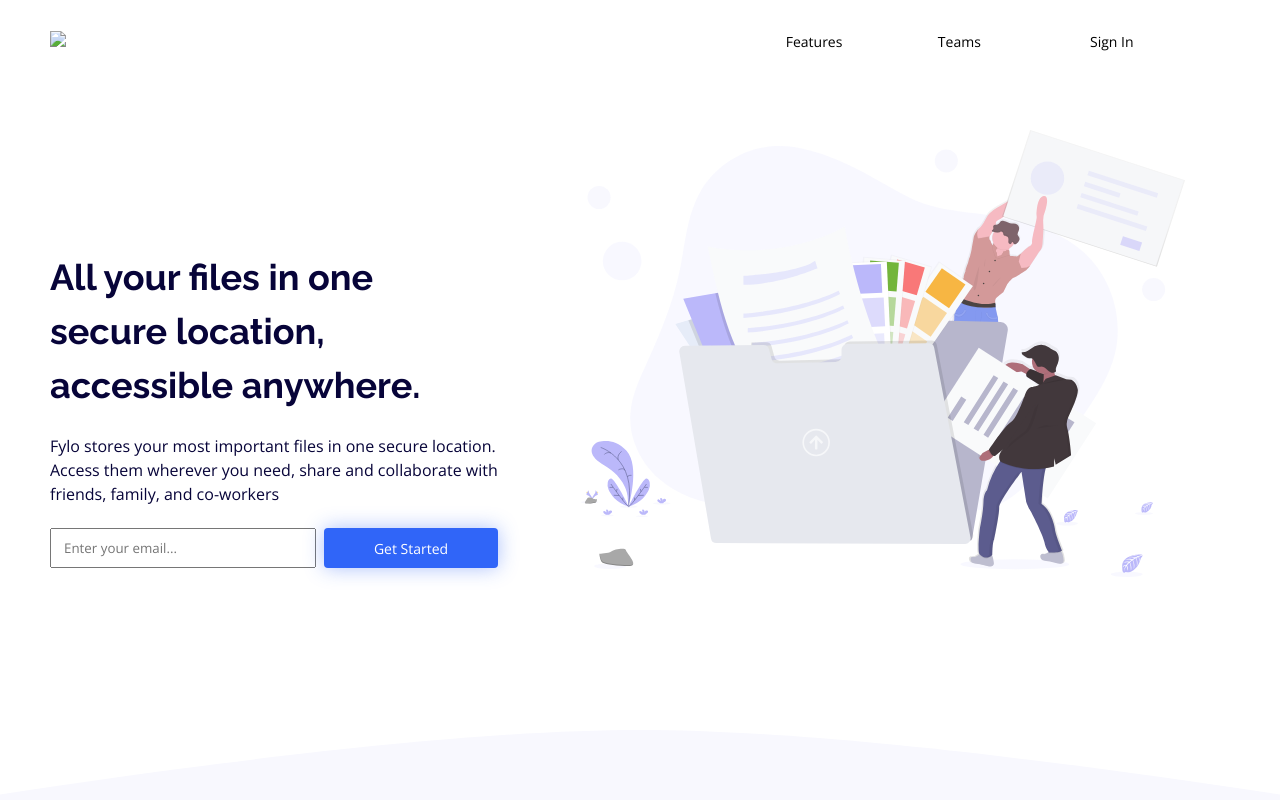
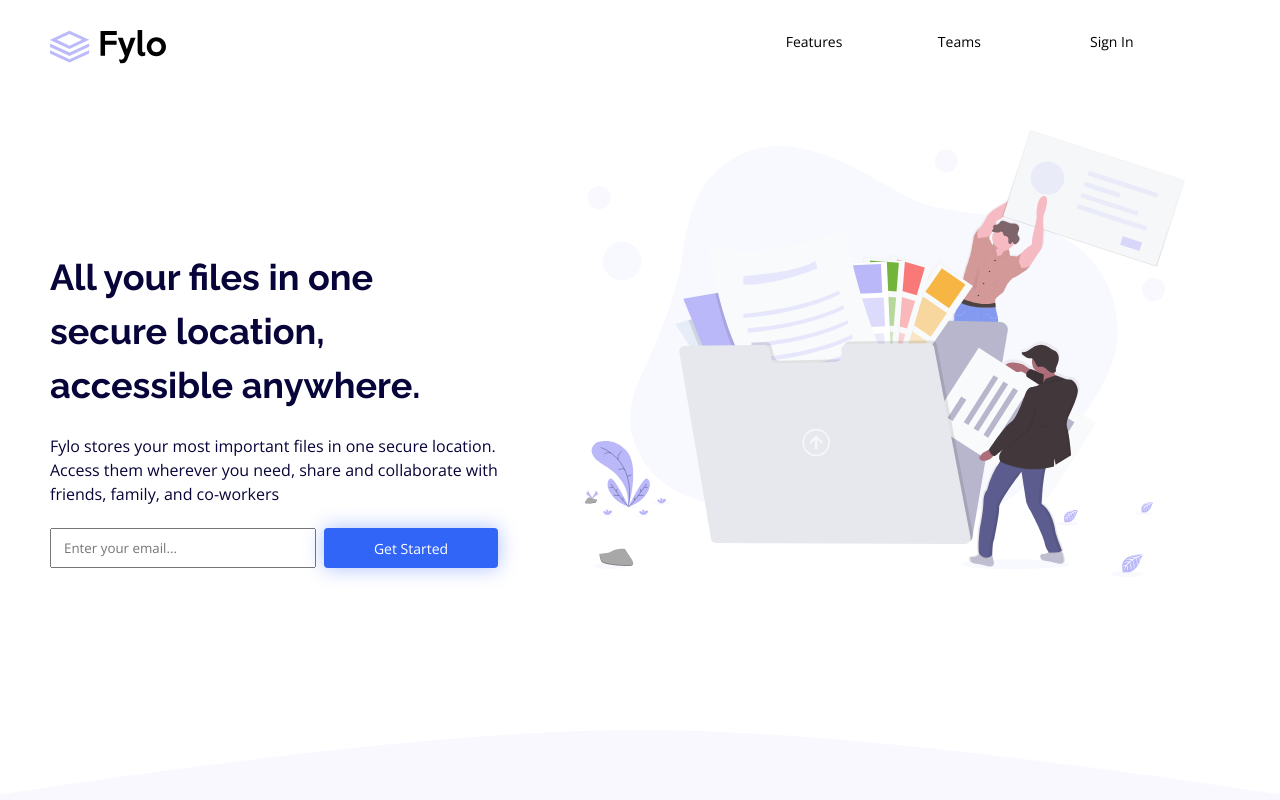
Before and after one commit to Kachi909/FYLO-Landing-page, a plain HTML site: page index.html in a window 1280 px wide. Shown: the top 800 px of the page. Drawn offline with nearby package versions, Linux system fonts and the light colour scheme; the site is published under a folder, as on GitHub Pages, so addresses that start at the root find nothing.

Commit message:
fix image path for logo.svg

```diff
--- a/index.html
+++ b/index.html
@@ -15,7 +15,7 @@
         <section class="header">
             <div>
                 <nav>
-                    <div class="logo"><img src="/images/logo.svg" style="width: 70%;"></div>
+                    <div class="logo"><img src="images/logo.svg" style="width: 70%;"></div>
                 <ul>
                     <li><a href="">Features</a></li>
                     <li><a href="">Teams</a></li>
```
